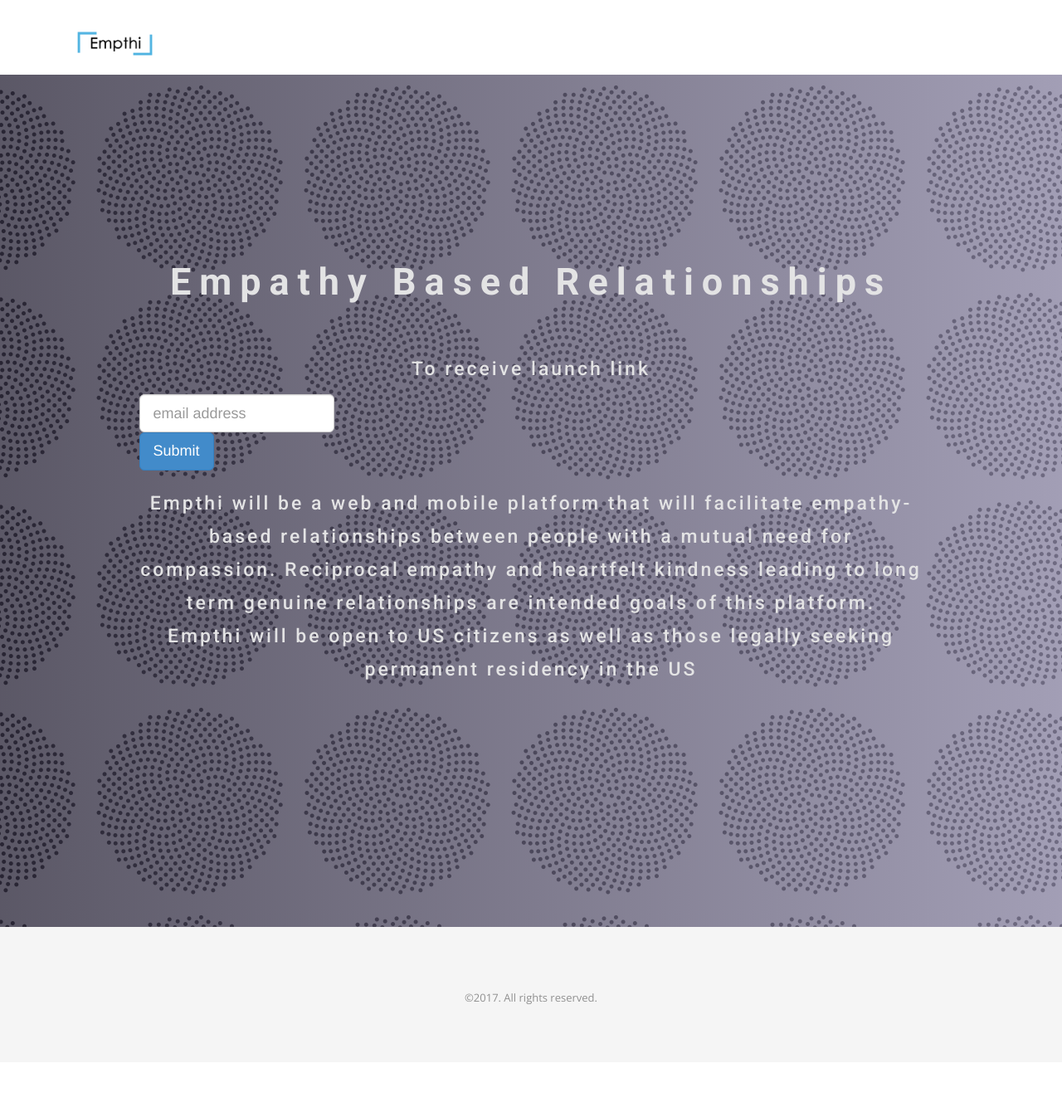
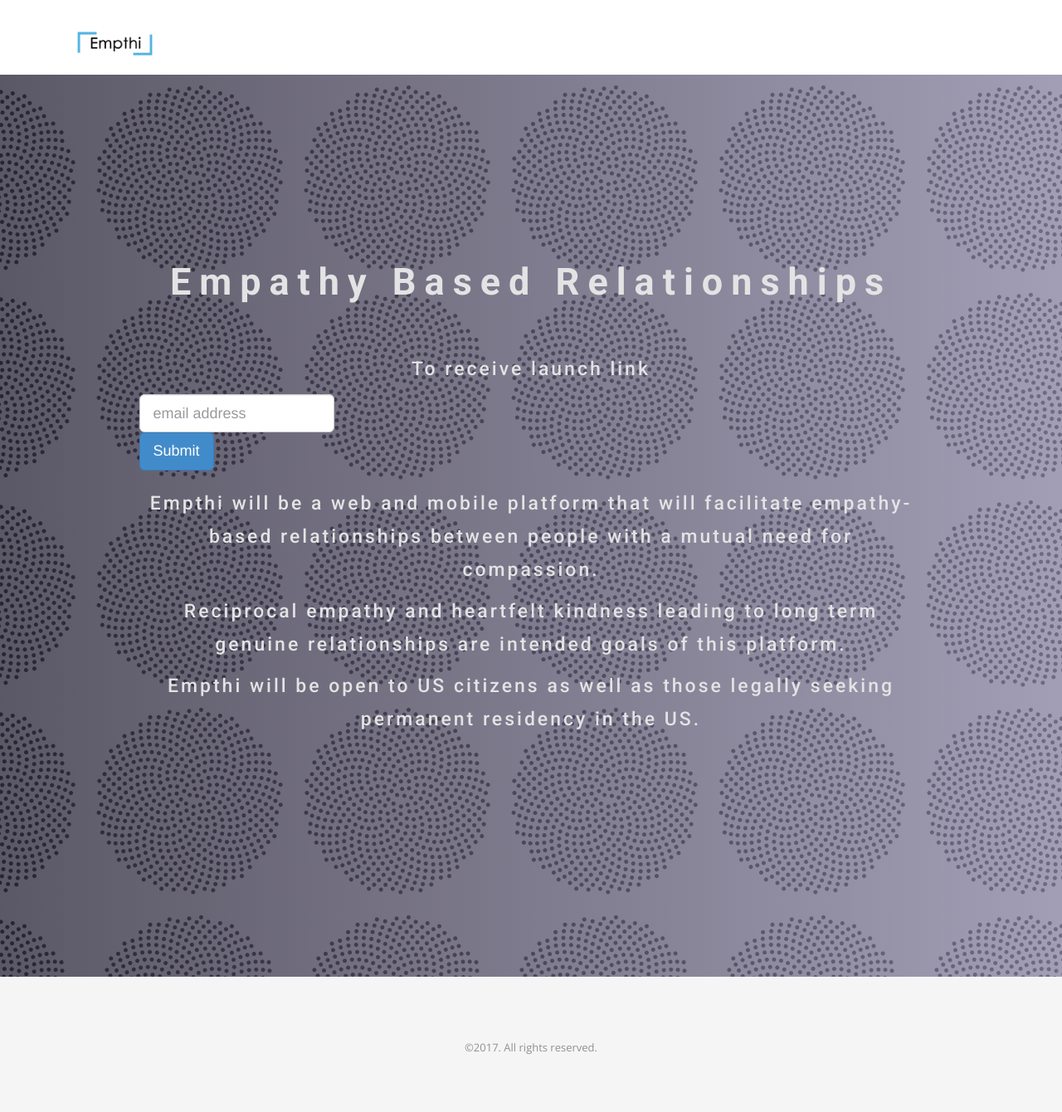
Before and after one commit to gbates1991/empthi, a Jekyll site: the page built from index.html, in a window 1280 px wide. Shown: the whole page at 83% size. Built offline with Jekyll 4.4.1, drawn with Linux system fonts in a browser that asks for light colours; nearby versions of some CDN libraries; some web fonts are replaced; comment, search, counter and statistics services are not loaded; before the commit the page ends 1280 px from its top, so only the background shows below that.

Commit message:
separate paragraphs

```diff
--- a/index.html
+++ b/index.html
@@ -51,7 +51,10 @@ permalink: /
           </div>
           <br>
           <!--End mc_embed_signup-->
-          <p class="animated fadeInUp text-center">Empthi will be a web and mobile platform that will facilitate empathy-based relationships between people with a mutual need for compassion. Reciprocal empathy and heartfelt kindness leading to long term genuine relationships are intended goals of this platform.<br>Empthi will be open to US citizens as well as those legally seeking permanent residency in the US</p>
+          <p class="animated fadeInUp text-center">Empthi will be a web and mobile platform that will facilitate empathy-based relationships between people with a mutual need for compassion.
+          </p><p class="animated fadeInUp text-center">Reciprocal empathy and heartfelt kindness leading to long term genuine relationships are intended goals of this platform.
+          </p><p class="animated fadeInUp text-center">Empthi will be open to US citizens as well as those legally seeking permanent residency in the US.
+          </p>
 
         </div>
       </div>
```
